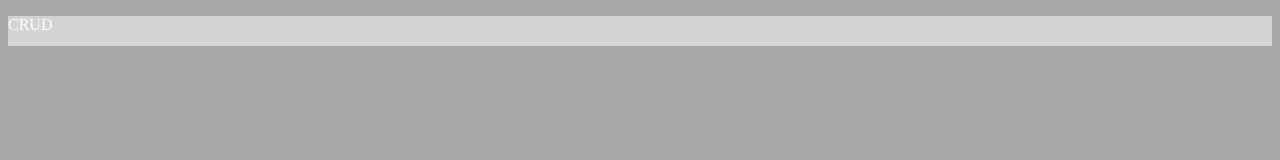
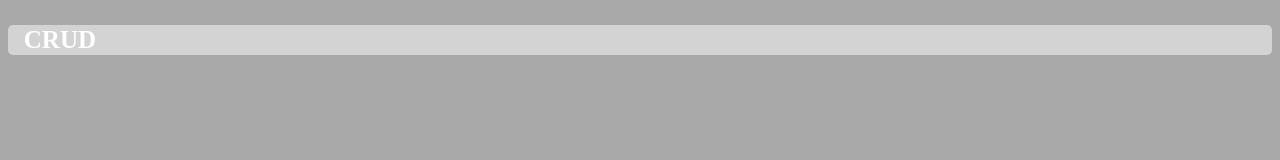
Before and after one commit to F0rg3tM3/crud, a plain HTML site: page index.html in a window 1280 px wide. Drawn offline with Linux system fonts and the light colour scheme.

Commit message:
updated index

```diff
--- a/stylesheet.css
+++ b/stylesheet.css
@@ -1,13 +1,20 @@
 body {
-	background-color: DarkGray;
+	background-color: 	DarkGray;
 }
 
 p {
-	color: White;
-	text-align: left;
+	color: 			White;
+	text-align: 		left;
+	margin-left: 		1.25%;
+	font-size: 		25px;
+	font-weight: 		bold;
 }
 
 #headtag {
-	background-color: LightGray;
-	height: 30px;
+	line-height: 		30px;
+	border: 		2px;
+	text-align: 		center;
+	border-radius:		5px;
+	background-color: 	LightGray;
+	height: 		30px;
 }
```
